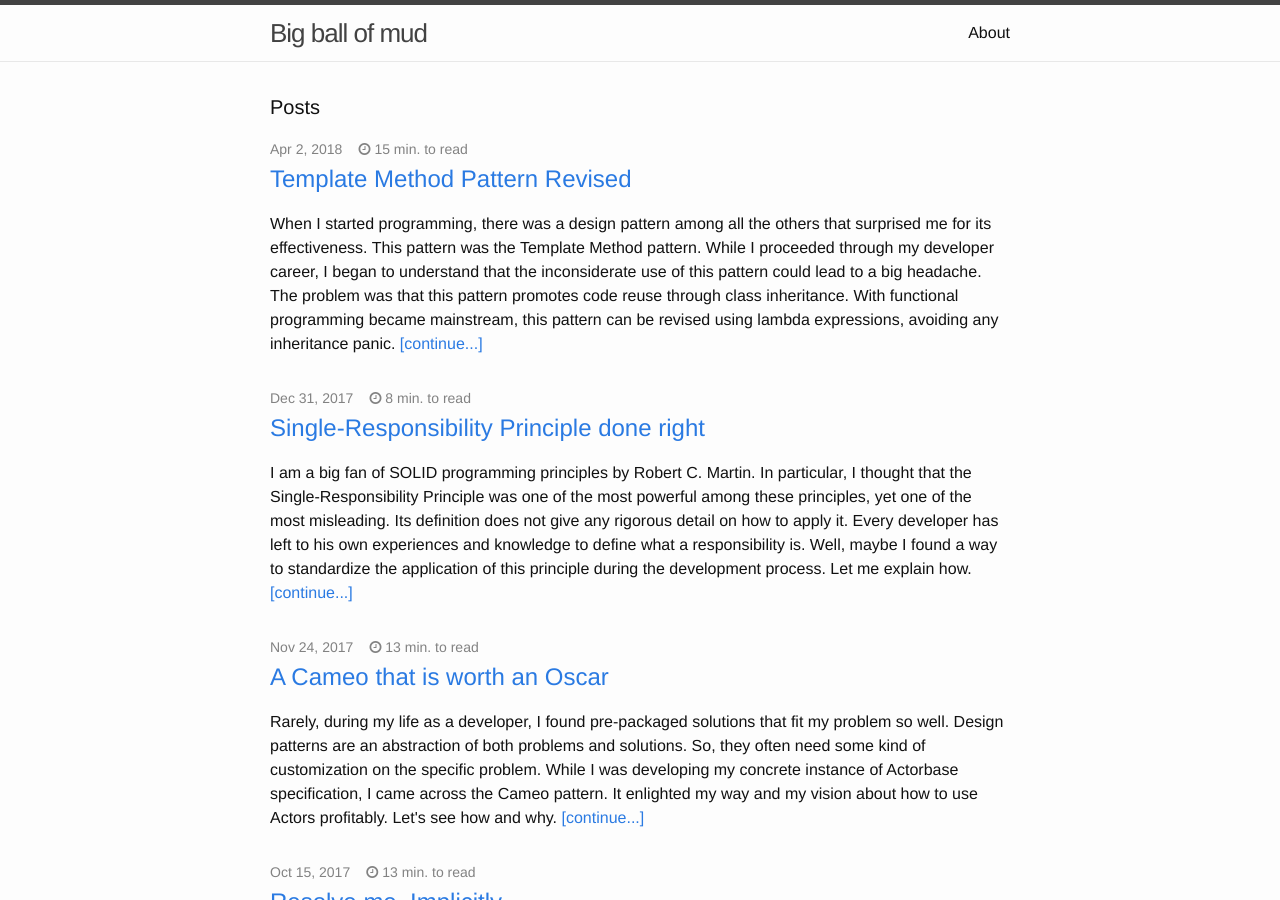
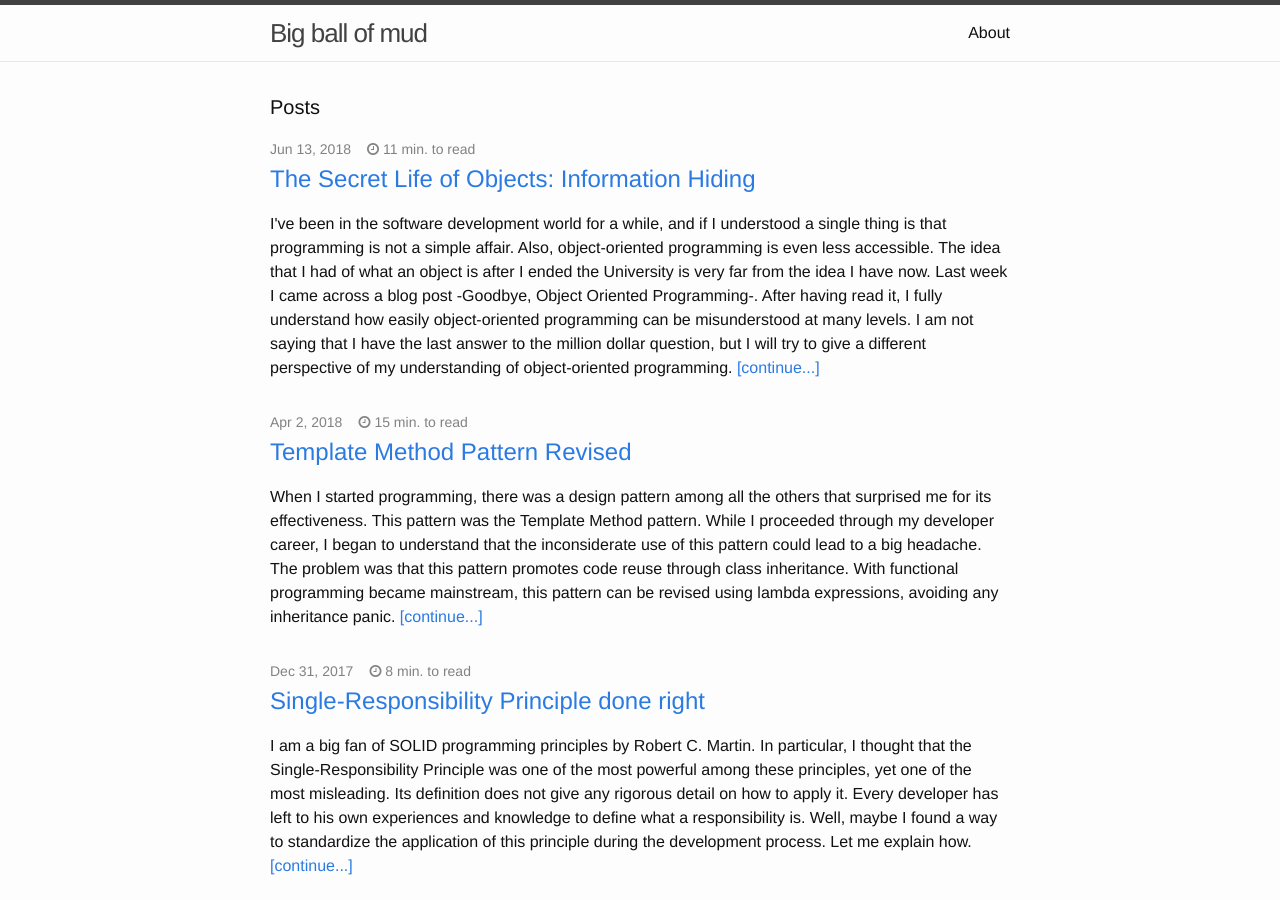
Before and after one commit to rcardin/rcardin.github.io, a Jekyll site: the page built from index.html, in a window 1280 px wide and 900 px high. Built offline with Jekyll 4.4.1, drawn with Linux system fonts in a browser that asks for light colours.

Commit message:
Final installment of post on information hiding

```diff
--- a/_drafts/the-secret-life-of-objects.markdown
+++ b/_posts/2018-06-13-the-secret-life-of-objects.markdown
@@ -1,7 +1,7 @@
 ---
 layout: post
 title:  "The Secret Life of Objects: Information Hiding"
-date:   2018-06-08 12:34:33
+date:   2018-06-13 15:30:25
 comments: true
 categories: design programming oop fp
 tags:
@@ -130,11 +130,11 @@
 
 > Information hiding is the principle of segregation of the design decisions in a computer program that is most likely to change, thus protecting other parts of the program from extensive modification if the design decision is changed. The protection involves providing a stable interface which protects the remainder of the program from the implementation (the details that are most likely to change).
 
-### Relationship between information hiding and dependency degree
+### Information hiding and dependency degree
 
-As anyone who follows me from some time knows, I am a big fan of dependency degree minimization between classes. I have developed a small [theoretical framework](http://rcardin.github.io/programming/oop/software-engineering/2017/04/10/dependency-dot.html) that allows calculating the dependency degree of an architecture. This framework is based on the number of dependencies a class has with other classes and on the scope of these dependencies, concerning a class life cycle.
+As anyone who follows me from some time knows, I am a big fan of dependency degree minimization between classes. I have developed a small [theoretical framework](http://rcardin.github.io/programming/oop/software-engineering/2017/04/10/dependency-dot.html) that allows calculating the dependency degree of architecture. This framework is based on the number of dependencies a class has with other classes and on the scope of these dependencies, concerning a class life cycle.
 
-I have already used my framework in other circumstances, like when I spoke about the [Single-Responsibility Principle](http://rcardin.github.io/solid/srp/programming/2017/12/31/srp-done-right.html).
+I had already used my framework in other circumstances, like when I spoke about the [Single-Responsibility Principle](http://rcardin.github.io/solid/srp/programming/2017/12/31/srp-done-right.html).
 
 This time I will try to use it to sketch the process we just analyzed, whose goal is to aggregate information and related behaviors inside the same class, _hiding_ the former to the clients of the class. I will try to answer the question _Why do height and length be collapsed inside one single type (which is incidentally called `Rectangle`)
 
@@ -153,13 +153,13 @@
 
 The degree of dependency of class `C` would be very high, using the above definition. Also, the degree of dependency of class `Rectangle` would be high too, due to references to `Height` and `Lenght` in the methods `area` and `scale`.
 
-Probably, many class configurations can reduce the above degree of dependency. However, the minimization of the value \\(\delta_{tot}^{C}\\) can be reached by the solution we gave in the previous paragraph.
+Probably, many class configurations can reduce the degree of dependency of the above example. However, the minimization of the value \\(\delta_{tot}^{C}\\) can be reached by the solution we gave in the previous paragraph.
 
-So, in some way, we started to trace a new way of design an architecture, reducing in some way the _art_ of design, to find an architecture that minimizes a mathematical function on the degree of dependency. Nice.
+So, in some way, we started to trace a new way of design architecture, reducing in some way the _art_ of design, to find an architecture that minimizes a mathematical function on the degree of dependency. Nice.
 
 ## Conclusion
 
-To sum up, using a toy example (I admit it) we tried to sketch the informal process that should be used to defined types and classes. We started from the lacks we find in procedural programming paradigm, and we ended trying to give a mathematical formulation of this process. All the ideas we used are tightly related to the basic concept of _information hiding_, that we confirmed to be one of the most important concepts in object-oriented programming.
+To sum up, using a toy example (I admit it) we tried to sketch the informal process that should be used to defined types and classes. We started from the lacks we find in procedural programming paradigm, and we ended up trying to give a mathematical formulation of this process. All the ideas we used are tightly related to the basic concept of _information hiding_, that we confirmed to be one of the most essential concepts in object-oriented programming.
 
 This post is just my opinion. It was not my intention to belittle procedural programming, not to celebrate object-oriented programming.
 
```
